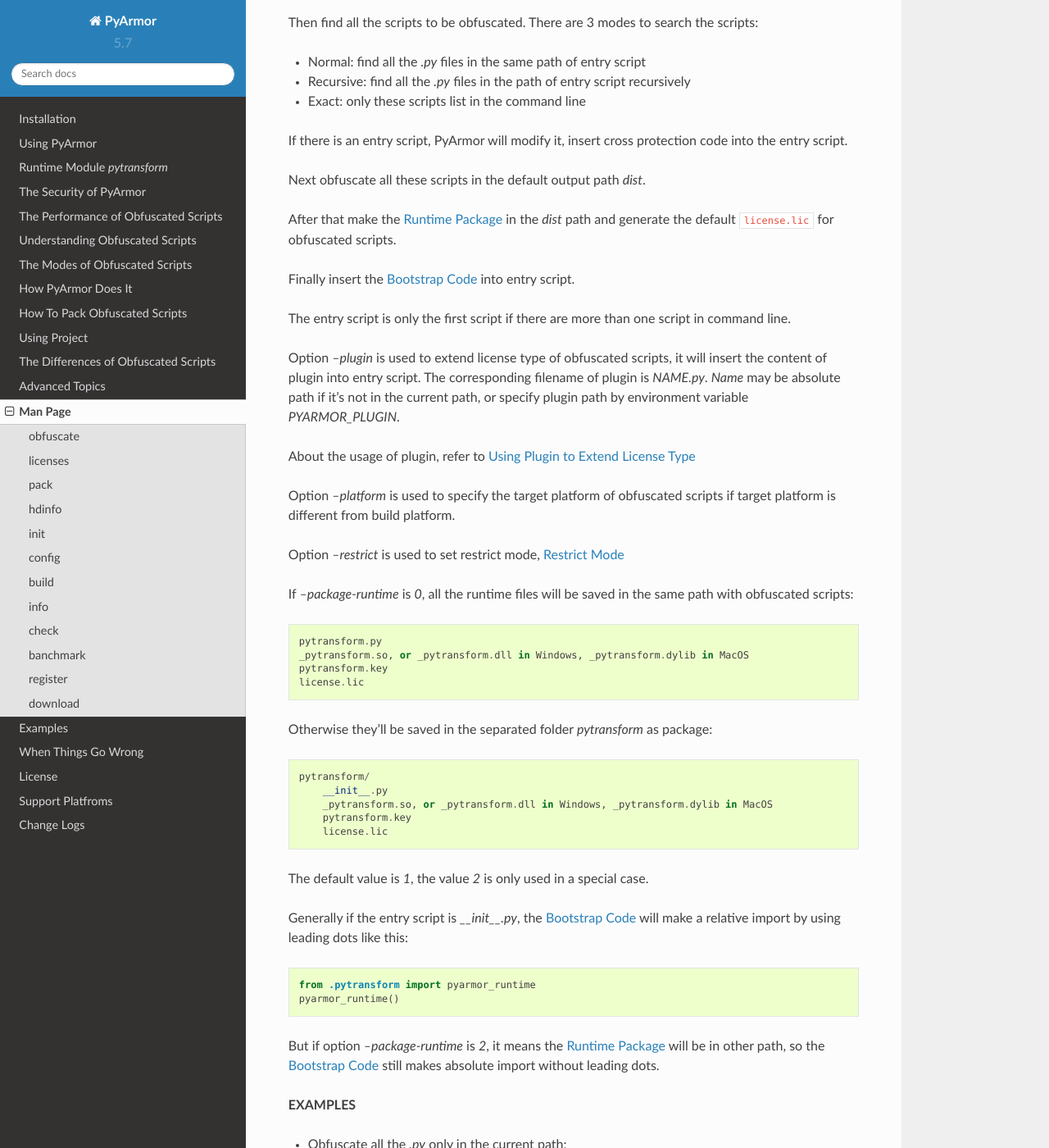
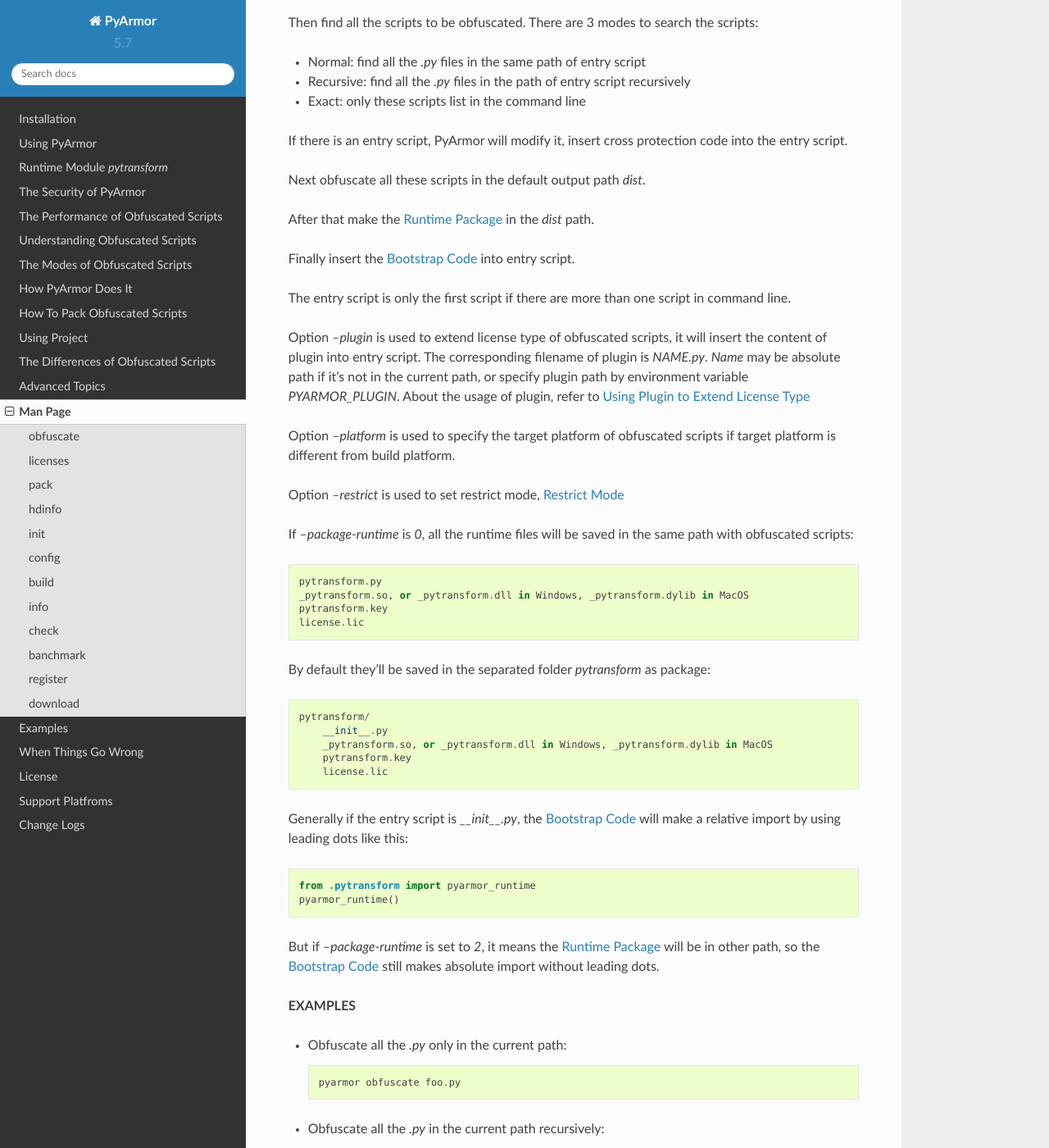
Before and after one commit to dashingsoft/pyarmor, a Sphinx documentation site: the page built from docs/man.rst, in a window 1280 px wide and 1400 px high, scrolled down 2096 px. Shown: the whole window at 82% size. Built offline with Sphinx 7.4.7 and the Read the Docs theme 2.0.0, drawn with Linux system fonts in a browser that asks for light colours.

Commit message:
Refine doc

```diff
--- a/docs/man.rst
+++ b/docs/man.rst
@@ -77,8 +77,7 @@
 
 Next obfuscate all these scripts in the default output path `dist`.
 
-After that make the :ref:`runtime package` in the `dist` path and generate the
-default :file:`license.lic` for obfuscated scripts.
+After that make the :ref:`runtime package` in the `dist` path.
 
 Finally insert the :ref:`bootstrap code` into entry script.
 
@@ -88,9 +87,8 @@
 Option `--plugin` is used to extend license type of obfuscated scripts, it will
 insert the content of plugin into entry script. The corresponding filename of
 plugin is `NAME.py`. `Name` may be absolute path if it's not in the current
-path, or specify plugin path by environment variable `PYARMOR_PLUGIN`.
-
-About the usage of plugin, refer to :ref:`Using Plugin to Extend License Type`
+path, or specify plugin path by environment variable `PYARMOR_PLUGIN`. About the
+usage of plugin, refer to :ref:`Using Plugin to Extend License Type`
 
 Option `--platform` is used to specify the target platform of obfuscated scripts
 if target platform is different from build platform.
@@ -105,7 +103,7 @@
     pytransform.key
     license.lic
 
-Otherwise they'll be saved in the separated folder `pytransform` as package::
+By default they'll be saved in the separated folder `pytransform` as package::
 
     pytransform/
         __init__.py
@@ -113,15 +111,13 @@
         pytransform.key
         license.lic
 
-The default value is `1`, the value `2` is only used in a special case.
-
 Generally if the entry script is `__init__.py`, the :ref:`bootstrap code` will
 make a relative import by using leading dots like this::
 
     from .pytransform import pyarmor_runtime
     pyarmor_runtime()
 
-But if option `--package-runtime` is `2`, it means the :ref:`runtime package`
+But if `--package-runtime` is set to `2`, it means the :ref:`runtime package`
 will be in other path, so the :ref:`bootstrap code` still makes absolute import
 without leading dots.
 
```
